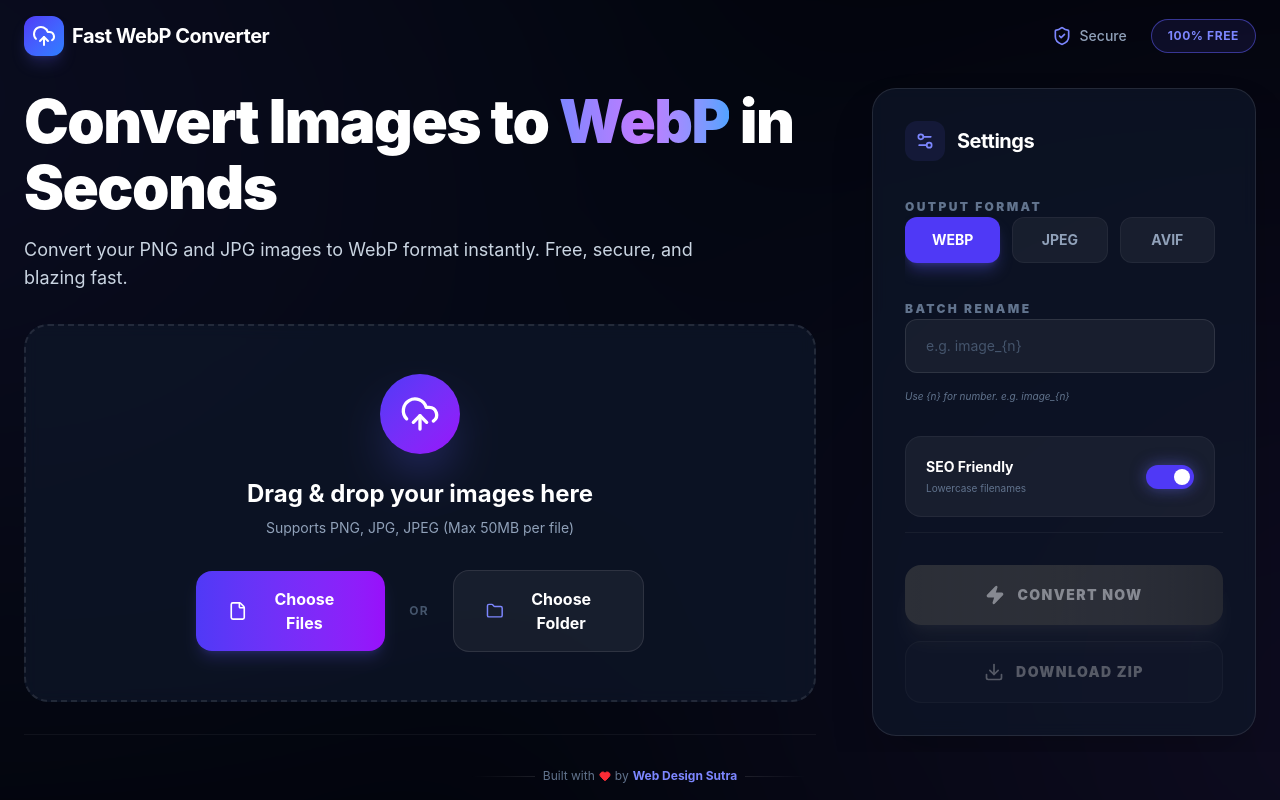
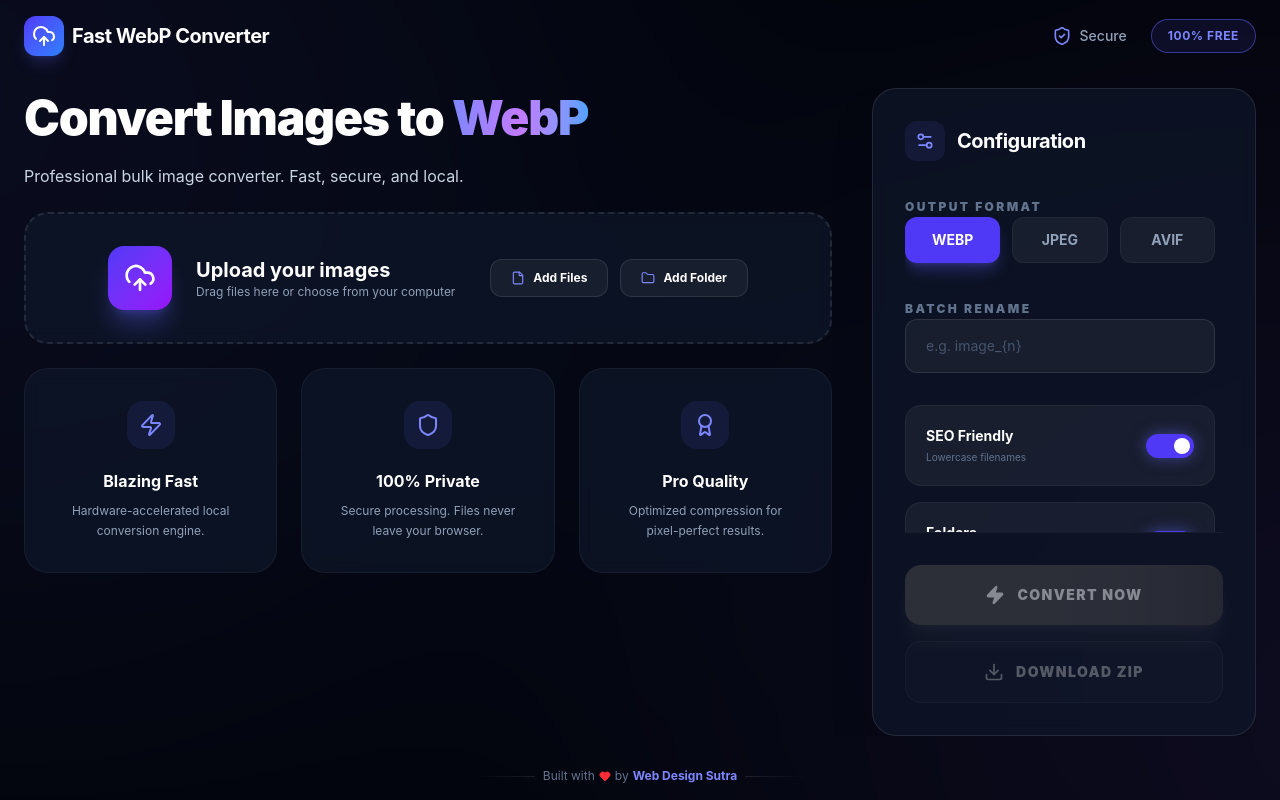
Before and after one commit to cricmania/webpconvertor, a Next.js app: page / in a window 1280 px wide. Built offline with nearby package versions, Linux system fonts and the light colour scheme.

Commit message:
Workstation UI: Dedicated scrollable queue, compact dropzone, and professional layout refinements

```diff
--- a/components/Converter.tsx
+++ b/components/Converter.tsx
@@ -278,15 +278,15 @@
   };
 
   return (
-    <div className="grid grid-cols-1 lg:grid-cols-12 gap-10 h-full">
-      {/* Left Column: Headline + Dropzone + Features */}
-      <div className="lg:col-span-8 flex flex-col gap-8 overflow-y-auto pr-4 custom-scrollbar">
-        <div className="space-y-4 text-center lg:text-left">
-          <h1 className="text-5xl md:text-6xl font-black tracking-tight text-white leading-[1.1]">
-            Convert Images to <span className="bg-gradient-to-r from-indigo-400 via-purple-400 to-blue-400 bg-clip-text text-transparent">WebP</span> in Seconds
+    <div className="grid grid-cols-1 lg:grid-cols-12 gap-10 h-full overflow-hidden">
+      {/* Left Column: Headline + Dropzone + Queue */}
+      <div className="lg:col-span-8 flex flex-col gap-6 h-full min-h-0">
+        <div className="space-y-4 flex-shrink-0">
+          <h1 className="text-4xl md:text-5xl font-black tracking-tight text-white leading-tight">
+            Convert Images to <span className="bg-gradient-to-r from-indigo-400 via-purple-400 to-blue-400 bg-clip-text text-transparent">WebP</span>
           </h1>
-          <p className="text-lg text-slate-300 max-w-2xl">
-            Convert your PNG and JPG images to WebP format instantly. Free, secure, and blazing fast.
+          <p className="text-base text-slate-300">
+            Professional bulk image converter. Fast, secure, and local.
           </p>
         </div>
 
@@ -298,82 +298,70 @@
           onDrop={handleDrop}
         >
           <div className={`absolute -inset-1 bg-gradient-to-r from-indigo-500/10 to-purple-500/10 rounded-[2.5rem] blur-2xl opacity-0 group-hover:opacity-100 transition-opacity duration-500 ${isDragging ? 'opacity-100' : ''}`} />
-          <div className={`relative glass-card border-2 border-dashed p-12 flex flex-col items-center justify-center text-center cursor-pointer overflow-hidden ${isDragging ? 'border-indigo-500 bg-indigo-500/5' : 'border-white/10 hover:border-indigo-500/50'}`}>
+          <div className={`relative glass-card border-2 border-dashed p-8 flex flex-col items-center justify-center text-center cursor-pointer overflow-hidden ${isDragging ? 'border-indigo-500 bg-indigo-500/5' : 'border-white/10 hover:border-indigo-500/50'}`}>
             <div
               className="absolute inset-0 z-0"
               onClick={() => !isConverting && fileInputRef.current?.click()}
             />
 
-            <div className="relative z-10 flex flex-col items-center">
-              <div className="w-20 h-20 bg-gradient-to-br from-indigo-600 to-purple-600 rounded-full flex items-center justify-center mb-6 shadow-2xl shadow-indigo-500/40">
-                <CloudUpload className="w-10 h-10 text-white" />
+            <div className="relative z-10 flex items-center gap-6 w-full max-w-2xl px-4">
+              <div className="w-16 h-16 bg-gradient-to-br from-indigo-600 to-purple-600 rounded-2xl flex items-center justify-center shadow-xl shadow-indigo-500/30 flex-shrink-0">
+                <CloudUpload className="w-8 h-8 text-white" />
               </div>
-              <h3 className="text-2xl font-bold text-white mb-2">Drag & drop your images here</h3>
-              <p className="text-sm text-slate-400 mb-8">Supports PNG, JPG, JPEG (Max 50MB per file)</p>
 
-              <div className="flex items-center gap-6 w-full max-w-md">
+              <div className="text-left flex-1">
+                <h3 className="text-xl font-bold text-white">Upload your images</h3>
+                <p className="text-xs text-slate-400">Drag files here or choose from your computer</p>
+              </div>
+
+              <div className="flex items-center gap-3">
                 <button
                   onClick={(e) => { e.stopPropagation(); fileInputRef.current?.click(); }}
-                  className="flex-1 flex items-center justify-center gap-2 px-8 py-4 bg-gradient-to-r from-indigo-600 to-purple-600 hover:from-indigo-500 hover:to-purple-500 text-white font-bold rounded-2xl shadow-lg shadow-indigo-500/20 transition-all active:scale-95"
+                  className="flex items-center gap-2 px-5 py-2.5 bg-white/5 hover:bg-white/10 border border-white/10 text-white text-xs font-bold rounded-xl transition-all active:scale-95"
                 >
-                  <FileIcon className="w-5 h-5" />
-                  Choose Files
+                  <FileIcon className="w-3.5 h-3.5 text-indigo-400" />
+                  Add Files
                 </button>
-
-                <span className="text-slate-600 font-bold uppercase tracking-widest text-xs">or</span>
-
                 <button
                   onClick={(e) => { e.stopPropagation(); folderInputRef.current?.click(); }}
-                  className="flex-1 flex items-center justify-center gap-2 px-8 py-4 bg-white/5 hover:bg-white/10 border border-white/10 text-white font-bold rounded-2xl transition-all active:scale-95"
+                  className="flex items-center gap-2 px-5 py-2.5 bg-white/5 hover:bg-white/10 border border-white/10 text-white text-xs font-bold rounded-xl transition-all active:scale-95"
                 >
-                  <Folder className="w-5 h-5 text-indigo-400" />
-                  Choose Folder
+                  <Folder className="w-3.5 h-3.5 text-indigo-400" />
+                  Add Folder
                 </button>
               </div>
             </div>
 
-            <input
-              ref={fileInputRef}
-              type="file"
-              multiple
-              accept="image/*"
-              onChange={handleFileInput}
-              className="hidden"
-            />
-            <input
-              ref={folderInputRef}
-              type="file"
-              // @ts-ignore
-              webkitdirectory=""
-              directory=""
-              onChange={handleFileInput}
-              className="hidden"
-            />
+            <input ref={fileInputRef} type="file" multiple accept="image/*" onChange={handleFileInput} className="hidden" />
+            <input ref={folderInputRef} type="file" // @ts-ignore
+              webkitdirectory="" directory="" onChange={handleFileInput} className="hidden" />
           </div>
         </div>
 
         {/* File List / Queue */}
-        <AnimatePresence>
-          {files.length > 0 && (
+        <div className="flex-1 min-h-0 flex flex-col relative">
+          <AnimatePresence mode="wait">
+            {files.length > 0 ? (
               <motion.div
+                key="queue"
                 initial={{ opacity: 0, y: 10 }}
                 animate={{ opacity: 1, y: 0 }}
-              exit={{ opacity: 0, scale: 0.95 }}
-              className="glass-card p-6 border-white/5 flex-1 min-h-[200px] flex flex-col overflow-hidden"
+                exit={{ opacity: 0, scale: 0.98 }}
+                className="glass-card p-6 border-white/5 flex-1 flex flex-col overflow-hidden bg-slate-900/40"
               >
-              <div className="flex items-center justify-between mb-4 flex-shrink-0">
-                <div className="flex items-center gap-3">
-                  <div className="w-2 h-2 rounded-full bg-indigo-500 animate-pulse" />
-                  <span className="text-xs font-bold uppercase tracking-widest text-slate-400">
-                    Queue ({files.length} images)
+                <div className="flex items-center justify-between mb-6 flex-shrink-0">
+                  <div className="flex items-center gap-4">
+                    <div className="px-3 py-1.5 bg-indigo-500/10 border border-indigo-500/20 rounded-lg">
+                      <span className="text-[10px] font-black uppercase tracking-[0.1em] text-indigo-400">
+                        Conversion Queue: {files.length}
                       </span>
                     </div>
 
                     {files.some(f => f.status === 'done') && (
-                  <div className="px-3 py-1 bg-green-500/10 border border-green-500/20 rounded-full flex items-center gap-2">
-                    <div className="w-1.5 h-1.5 rounded-full bg-green-500" />
+                      <div className="px-3 py-1.5 bg-green-500/10 border border-green-500/20 rounded-lg flex items-center gap-2">
+                        <div className="w-1.5 h-1.5 rounded-full bg-green-500 shadow-[0_0_8px_rgba(34,197,94,0.6)]" />
                         <span className="text-[10px] font-bold text-green-400 uppercase tracking-wider">
-                      Total Saved: {(() => {
+                          Saved: {(() => {
                             const original = files.filter(f => f.status === 'done').reduce((acc, f) => acc + f.file.size, 0);
                             const result = files.filter(f => f.status === 'done').reduce((acc, f) => acc + (f.resultBlob?.size || 0), 0);
                             const saved = original - result;
@@ -382,55 +370,58 @@
                         </span>
                       </div>
                     )}
+                  </div>
 
                   <button
                     onClick={clearAll}
-                  className="text-xs font-bold text-slate-500 hover:text-red-400 transition-colors uppercase tracking-widest"
+                    className="flex items-center gap-2 px-3 py-1.5 hover:bg-red-500/10 rounded-lg text-slate-500 hover:text-red-400 transition-all text-[10px] font-bold uppercase tracking-widest"
                   >
-                  Clear All
+                    <Trash2 className="w-3 h-3" />
+                    Reset
                   </button>
                 </div>
 
                 {/* Global Progress Bar */}
                 {isConverting && (
-                <div className="mb-4 space-y-2">
-                  <div className="flex justify-between items-center text-[10px] font-bold text-indigo-400 uppercase tracking-widest">
-                    <span>Converting Batch...</span>
+                  <div className="mb-6 space-y-2 flex-shrink-0">
+                    <div className="flex justify-between items-center text-[10px] font-black text-indigo-400 uppercase tracking-[0.1em]">
+                      <span>Batch Progress</span>
                       <span>{Math.round((files.filter(f => f.status === 'done').length / files.length) * 100)}%</span>
                     </div>
-                  <div className="h-1 w-full bg-white/5 rounded-full overflow-hidden">
+                    <div className="h-1.5 w-full bg-white/5 rounded-full overflow-hidden">
                       <motion.div
-                      className="h-full bg-indigo-500"
+                        className="h-full bg-gradient-to-r from-indigo-500 to-purple-500"
                         initial={{ width: 0 }}
                         animate={{ width: `${(files.filter(f => f.status === 'done').length / files.length) * 100}%` }}
+                        transition={{ type: "spring", bounce: 0, duration: 0.5 }}
                       />
                     </div>
                   </div>
                 )}
 
-              <div className="space-y-2 overflow-y-auto pr-2 custom-scrollbar flex-1">
+                <div className="space-y-2 overflow-y-auto pr-4 custom-scrollbar flex-1 -mr-2">
                   {files.map((item, index) => (
                     <motion.div
                       layout
                       key={item.id}
                       initial={{ opacity: 0, x: -10 }}
                       animate={{ opacity: 1, x: 0 }}
-                    className="flex items-center justify-between p-3 bg-white/5 rounded-2xl border border-white/5 group hover:border-white/10 transition-colors"
+                      className="flex items-center justify-between p-4 bg-white/[0.03] rounded-2xl border border-white/5 group hover:bg-white/[0.06] hover:border-white/10 transition-all"
                     >
                       <div className="flex items-center gap-4 min-w-0">
-                      <div className="relative w-12 h-12 rounded-xl overflow-hidden bg-slate-800 border border-white/10 flex-shrink-0">
+                        <div className="relative w-12 h-12 rounded-xl overflow-hidden bg-slate-800 border border-white/10 flex-shrink-0 shadow-lg">
                           {/* eslint-disable-next-line @next/next/no-img-element */}
                           <img src={item.previewUrl} alt="" className="w-full h-full object-cover" />
                         </div>
                         <div className="min-w-0">
-                        <p className="text-sm font-bold text-white truncate max-w-[200px]">{item.file.name}</p>
-                        <div className="flex items-center gap-2 text-xs">
-                          <span className="text-slate-500">{(item.file.size / 1024).toFixed(0)} KB</span>
+                          <p className="text-sm font-bold text-white truncate max-w-[250px]">{item.file.name}</p>
+                          <div className="flex items-center gap-2 mt-0.5">
+                            <span className="text-[10px] font-medium text-slate-500">{(item.file.size / 1024).toFixed(0)} KB</span>
                             {item.status === 'done' && item.resultBlob && (
                               <>
                                 <div className="w-1 h-1 rounded-full bg-slate-700" />
-                              <span className="text-green-400 font-bold">{(item.resultBlob.size / 1024).toFixed(0)} KB</span>
-                              <span className="text-[10px] bg-green-500/10 text-green-400 px-1.5 py-0.5 rounded font-black">
+                                <span className="text-[10px] text-green-400 font-bold">{(item.resultBlob.size / 1024).toFixed(0)} KB</span>
+                                <span className="text-[9px] bg-green-500/20 text-green-400 px-1.5 py-0.5 rounded-md font-black ring-1 ring-inset ring-green-500/20">
                                   -{Math.round((1 - (item.resultBlob.size / item.file.size)) * 100)}%
                                 </span>
                               </>
@@ -441,27 +432,27 @@
 
                       <div className="flex items-center gap-6">
                         {item.status === 'processing' && (
-                        <div className="flex items-center gap-2 text-indigo-400">
-                          <Loader2 className="w-4 h-4 animate-spin" />
-                          <span className="text-[10px] font-black uppercase tracking-tighter">Processing</span>
+                          <div className="flex items-center gap-2 text-indigo-400 bg-indigo-400/5 px-2.5 py-1.5 rounded-lg border border-indigo-400/10">
+                            <Loader2 className="w-3.5 h-3.5 animate-spin" />
+                            <span className="text-[9px] font-black uppercase tracking-widest">Active</span>
                           </div>
                         )}
 
                         {item.status === 'done' && (
-                        <div className="flex items-center gap-2 text-green-400">
-                          <CheckCircle className="w-4 h-4" />
-                          <span className="text-[10px] font-black uppercase tracking-tighter">Ready</span>
+                          <div className="flex items-center gap-2 text-green-400 bg-green-400/5 px-2.5 py-1.5 rounded-lg border border-green-400/10">
+                            <CheckCircle className="w-3.5 h-3.5" />
+                            <span className="text-[9px] font-black uppercase tracking-widest">Success</span>
                           </div>
                         )}
 
-                      <div className="flex items-center gap-2 opacity-0 group-hover:opacity-100 transition-opacity">
+                        <div className="flex items-center gap-1.5 opacity-0 group-hover:opacity-100 transition-opacity">
                           {item.status === 'done' && (
-                          <button onClick={() => downloadFile(item, index)} className="p-2 hover:bg-white/10 rounded-lg text-slate-400 hover:text-white transition-colors">
-                            <Download className="w-5 h-5" />
+                            <button onClick={() => downloadFile(item, index)} className="p-2 hover:bg-indigo-500/10 rounded-lg text-slate-400 hover:text-indigo-400 transition-colors">
+                              <Download className="w-4 h-4" />
                             </button>
                           )}
                           <button onClick={() => removeFile(item.id)} className="p-2 hover:bg-red-500/10 rounded-lg text-slate-400 hover:text-red-400 transition-colors">
-                          <Trash2 className="w-5 h-5" />
+                            <Trash2 className="w-4 h-4" />
                           </button>
                         </div>
                       </div>
@@ -469,52 +460,54 @@
                   ))}
                 </div>
               </motion.div>
-          )}
-        </AnimatePresence>
-
-        {files.length === 0 && (
-          <div className="grid grid-cols-1 md:grid-cols-3 gap-6 pt-6 border-t border-white/5">
-            <div className="glass-card p-6 flex flex-col items-center text-center gap-4 group hover:border-indigo-500/30 transition-all duration-500">
-              <div className="w-12 h-12 rounded-2xl bg-indigo-500/10 flex items-center justify-center group-hover:bg-indigo-500/20 transition-colors">
+            ) : (
+              <motion.div
+                key="empty"
+                initial={{ opacity: 0 }}
+                animate={{ opacity: 1 }}
+                className="grid grid-cols-1 md:grid-cols-3 gap-6"
+              >
+                <div className="glass-card p-8 flex flex-col items-center text-center gap-5 border-white/5">
+                  <div className="w-12 h-12 rounded-2xl bg-indigo-500/10 flex items-center justify-center">
                     <Zap className="w-6 h-6 text-indigo-400" />
                   </div>
                   <div>
                     <h3 className="text-white font-bold mb-2">Blazing Fast</h3>
-                <p className="text-slate-400 text-xs leading-relaxed">Local processing means instant results on your device.</p>
+                    <p className="text-slate-400 text-xs leading-relaxed">Hardware-accelerated local conversion engine.</p>
                   </div>
                 </div>
-
-            <div className="glass-card p-6 flex flex-col items-center text-center gap-4 group hover:border-indigo-500/30 transition-all duration-500">
-              <div className="w-12 h-12 rounded-2xl bg-indigo-500/10 flex items-center justify-center group-hover:bg-indigo-500/20 transition-colors">
+                <div className="glass-card p-8 flex flex-col items-center text-center gap-5 border-white/5">
+                  <div className="w-12 h-12 rounded-2xl bg-indigo-500/10 flex items-center justify-center">
                     <Shield className="w-6 h-6 text-indigo-400" />
                   </div>
                   <div>
                     <h3 className="text-white font-bold mb-2">100% Private</h3>
-                <p className="text-slate-400 text-xs leading-relaxed">Your files never leave your browser. Zero server uploads.</p>
+                    <p className="text-slate-400 text-xs leading-relaxed">Secure processing. Files never leave your browser.</p>
                   </div>
                 </div>
-
-            <div className="glass-card p-6 flex flex-col items-center text-center gap-4 group hover:border-indigo-500/30 transition-all duration-500">
-              <div className="w-12 h-12 rounded-2xl bg-indigo-500/10 flex items-center justify-center group-hover:bg-indigo-500/20 transition-colors">
+                <div className="glass-card p-8 flex flex-col items-center text-center gap-5 border-white/5">
+                  <div className="w-12 h-12 rounded-2xl bg-indigo-500/10 flex items-center justify-center">
                     <Award className="w-6 h-6 text-indigo-400" />
                   </div>
                   <div>
-                <h3 className="text-white font-bold mb-2">High Quality</h3>
-                <p className="text-slate-400 text-xs leading-relaxed">Optimal visual fidelity with smart compression.</p>
+                    <h3 className="text-white font-bold mb-2">Pro Quality</h3>
+                    <p className="text-slate-400 text-xs leading-relaxed">Optimized compression for pixel-perfect results.</p>
                   </div>
                 </div>
+              </motion.div>
+            )}
+          </AnimatePresence>
         </div>
-        )}
       </div>
 
       {/* Right Column: Settings Sidebar */}
       <div className="lg:col-span-4 h-full flex flex-col min-h-0">
-        <aside className="glass-card p-8 border-white/10 shadow-2xl flex flex-col h-full min-h-0">
-          <div className="flex items-center gap-3 mb-8">
+        <aside className="glass-card p-8 border-white/10 shadow-2xl flex flex-col h-full min-h-0 overflow-hidden">
+          <div className="flex items-center gap-3 mb-8 flex-shrink-0">
             <div className="w-10 h-10 rounded-xl bg-indigo-500/10 flex items-center justify-center">
               <Settings2 className="w-5 h-5 text-indigo-400" />
             </div>
-            <h3 className="text-xl font-bold text-white tracking-tight">Settings</h3>
+            <h3 className="text-xl font-bold text-white tracking-tight">Configuration</h3>
           </div>
 
           <div className="flex-1 overflow-y-auto pr-2 space-y-8 custom-scrollbar min-h-0">
@@ -544,7 +537,6 @@
                 placeholder="e.g. image_{n}"
                 className="w-full bg-white/5 border border-white/10 rounded-xl px-5 py-4 text-sm text-white outline-none focus:border-indigo-500 focus:bg-white/10 transition-all placeholder:text-slate-600"
               />
-              <p className="text-[10px] text-slate-500 italic">Use {'{n}'} for number. e.g. image_{'{n}'}</p>
             </div>
 
             {/* Toggles */}
@@ -565,7 +557,7 @@
               <div className="flex items-center justify-between p-5 bg-white/5 rounded-2xl border border-white/5 hover:border-white/10 transition-colors">
                 <div className="space-y-1">
                   <h4 className="text-sm font-bold text-white">Folders</h4>
-                  <p className="text-[10px] text-slate-500">Keep directory structure</p>
+                  <p className="text-[10px] text-slate-500">Maintain directory</p>
                 </div>
                 <button
                   onClick={() => setMaintainFolderStructure(!maintainFolderStructure)}
@@ -595,8 +587,8 @@
                   }}
                 />
                 <div className="flex justify-between mt-3">
-                  <span className="text-[10px] text-slate-600 font-bold uppercase tracking-tighter">Small Size</span>
-                  <span className="text-[10px] text-slate-600 font-bold uppercase tracking-tighter">HD Quality</span>
+                  <span className="text-[10px] text-slate-600 font-bold uppercase tracking-tighter">Small</span>
+                  <span className="text-[10px] text-slate-600 font-bold uppercase tracking-tighter">HD</span>
                 </div>
               </div>
             </div>
```
Lines whose indentation alone changed are shown as unchanged.
